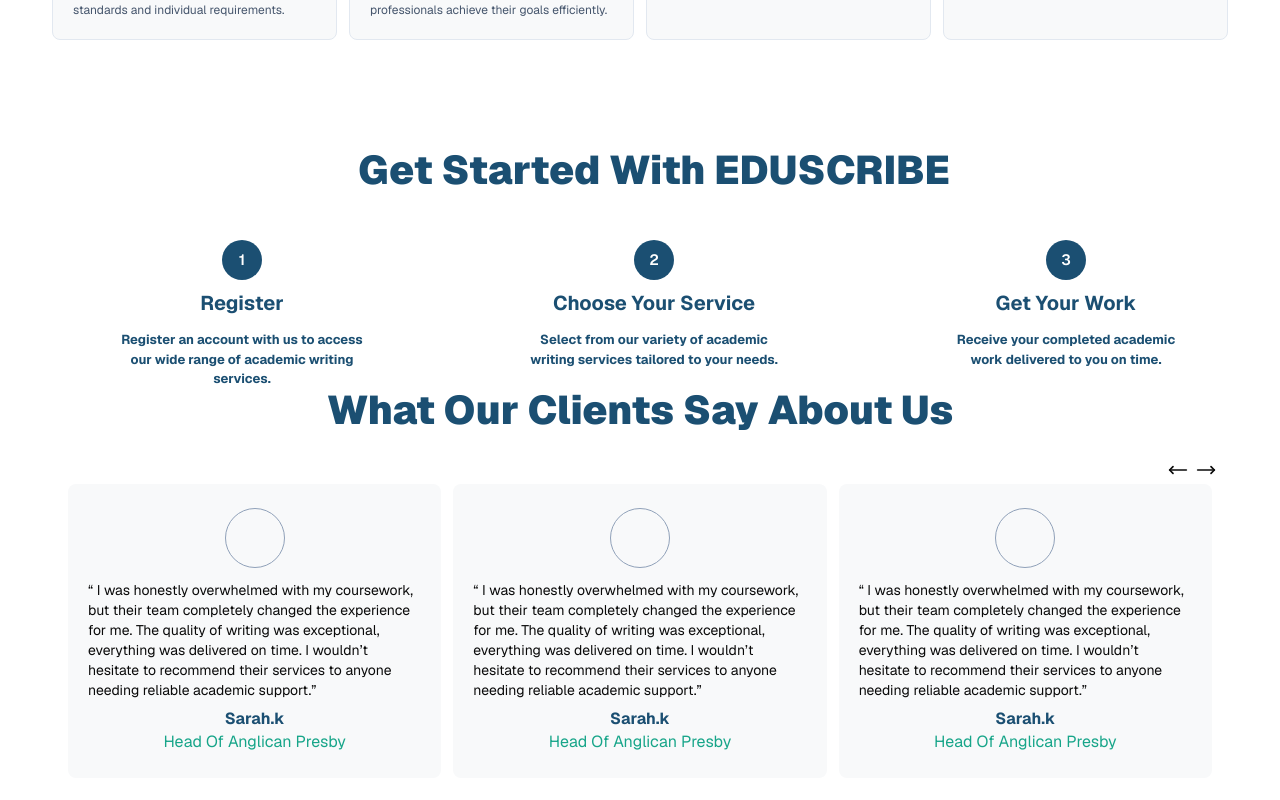
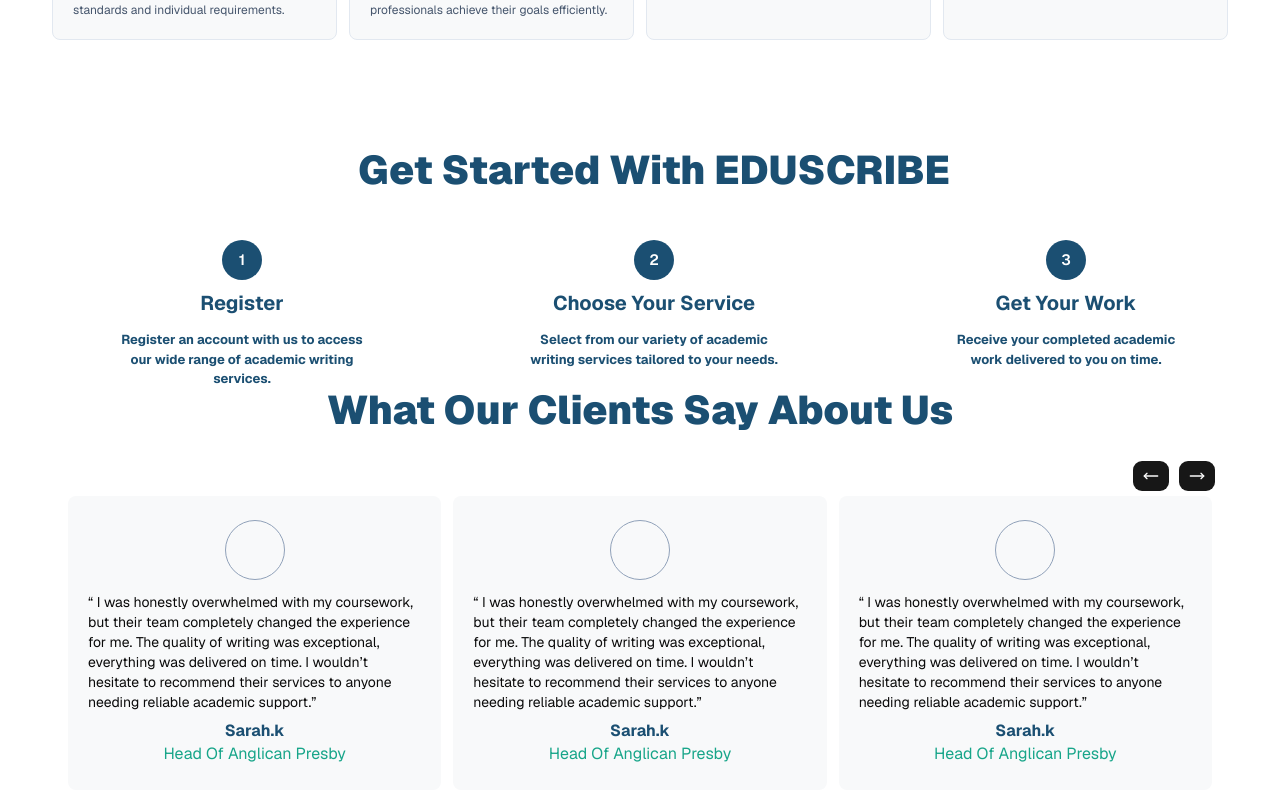
Before and after one commit to StephenTetteh-Nirvana/Eduscribe, a Next.js app: page / in a window 1280 px wide. Shown: the part 1202-2002 px from the top of the page. Built offline with nearby package versions, Linux system fonts and the light colour scheme.

Commit message:
trying to making custom arrows work as initial carousel buttons

```diff
--- a/components/home/Testimonials.tsx
+++ b/components/home/Testimonials.tsx
@@ -1,34 +1,40 @@
+'use client'
+
 import { Card, CardContent } from "@/components/ui/card"
 import {
   Carousel,
   CarouselContent,
   CarouselItem,
-  CarouselNext,
-  CarouselPrevious,
+  useCarousel
 } from "@/components/ui/carousel"
 import { MoveLeft, MoveRight } from "lucide-react";
+import { Button } from "../ui/button";
+import useEmblaCarousel from "embla-carousel-react";
 
 const Testimonials = () => {
+  const [ emblaRef,emblaApi ] = useEmblaCarousel()
+
+  const scrollPrev = () => emblaApi?.scrollPrev()
+  const scrollNext = () => emblaApi?.scrollNext()
+
   return (
     <div className="mt-15 flex flex-col items-center justify-center">
 
       {/* Heading   */}
-      <h1 className="text-[var(--primaryTheme)] font-[900] lg:text-[40px] md:text-[35px]">What Our Clients Say About Us</h1>
+      <h1 className="text-[var(--primaryTheme)] font-[900] text-[27px] lg:text-[40px] md:text-[35px]">What Our Clients Say About Us</h1>
 
 
       <Carousel className="w-[90%] py-5">
 
         {/* Custom Carousel Buttons  */}
-        <div className="flex flex-row gap-2 items-end justify-end">
-            <div className="cursor-pointer">
+        <div ref={emblaRef} className="flex flex-row gap-2 items-end justify-end">
+            <Button className="cursor-pointer" onClick={scrollPrev}>
               <MoveLeft size={20} />
-            </div>
+            </Button>
 
-            <div className="cursor-pointer">
+            <Button className="cursor-pointer" onClick={scrollNext}>
               <MoveRight size={20}/>
-            </div>
-          {/* <CarouselPrevious />
-          <CarouselNext /> */}
+            </Button>
         </div>
 
         <CarouselContent className="-ml-1">
```
